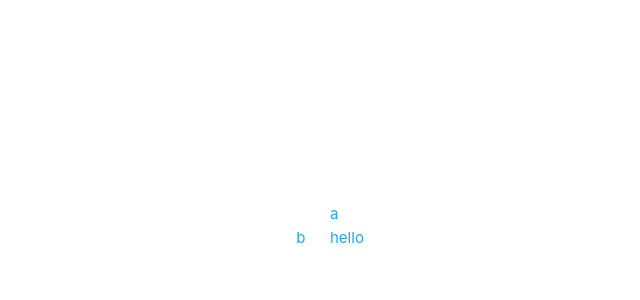
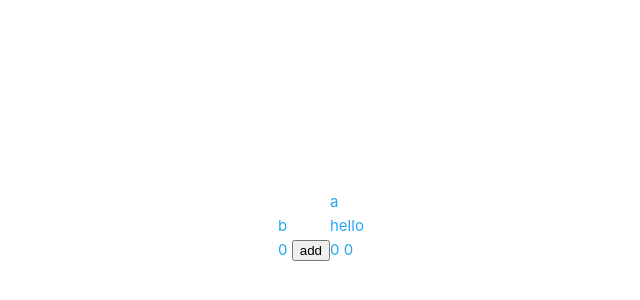
Before and after one commit to jiangxianzhi/startVue, a Vue app: page /egg in a window 1280 px wide. Shown: the part 174-474 px from the top of the page, without its empty margins (310-950 px from the left). Built offline with nearby package versions, Linux system fonts and the light colour scheme.

Commit message:
继续学习组件化

```diff
--- a/src/App.vue
+++ b/src/App.vue
@@ -111,6 +111,11 @@
   <!-- inject and provide -->
 
   <ChildInjections></ChildInjections>
+
+  <FundamentalResponsed></FundamentalResponsed>
+
+  {{ x   }}
+  {{ y }}
 </template>
 
 <script>
@@ -129,11 +134,20 @@ import VModelOnComponent from './components/fundamental/v-modelOnComponent.vue'
 import passAttributesVue from './components/fundamental/passAttributes.vue'
 import slotRender from './deepComponent/slotRender.vue'
 import ChildInjections from './deepComponent/childInjections.vue'
+import  FundamentalResponsed from './composable/fundamentalResponsed.vue'
+
+// 组合式函数，看不懂，无状态逻辑，封装和复用有状态逻辑函数
+import {useMouse} from './composable/composableFunction'
 
 
-
+console.log(useMouse)
 
 export default {
+setup(){
+  const {x,y} = useMouse();
+  return {x,y}
+}
+  ,
   provide(){return{
     message5:'hello'
   }}
@@ -161,7 +175,9 @@ export default {
       fontsizeOftitleComponent: 3,
       searchText: 'abc',
       slotMsg:"aoe",
-      dynamicSlotName:"abv"
+      dynamicSlotName:"abv",
+
+
     }
   },
   watch: {
@@ -182,7 +198,9 @@ export default {
     VModelOnComponent,
     passAttributesVue,
     slotRender,
-    ChildInjections
+    ChildInjections,
+    FundamentalResponsed,
+
   },
   // 注册子组件2
   // 当没有被使用的时候，tree-shaking会把这些没有使用的，局部注册的components删除
--- /dev/null
+++ b/src/composable/composableFunction.js
@@ -0,0 +1,17 @@
+
+
+
+import {ref,onMounted,onUnmounted} from 'vue'
+export function useMouse(){
+        const x = ref(0)
+        const y = ref(0)
+        function update(event){
+            x.value = event.pageX
+            y.value = event.pageY
+        }
+        onMounted(()=>window.addEventListener('mousemove',update))
+        onUnmounted(()=>window.removeEventListener('mousemove',update))
+
+        return {x,y}
+
+}
--- /dev/null
+++ b/src/composable/fundamentalResponsed.vue
@@ -0,0 +1,16 @@
+<template>
+    <div>
+{{ count }}
+<button @click="increment">add</button>
+    </div>
+</template>
+
+<script setup>
+import {ref} from 'vue'
+const count = ref(0);
+console.log("count is ",count);
+function increment(){
+    count.value++;
+}
+
+</script>
```
